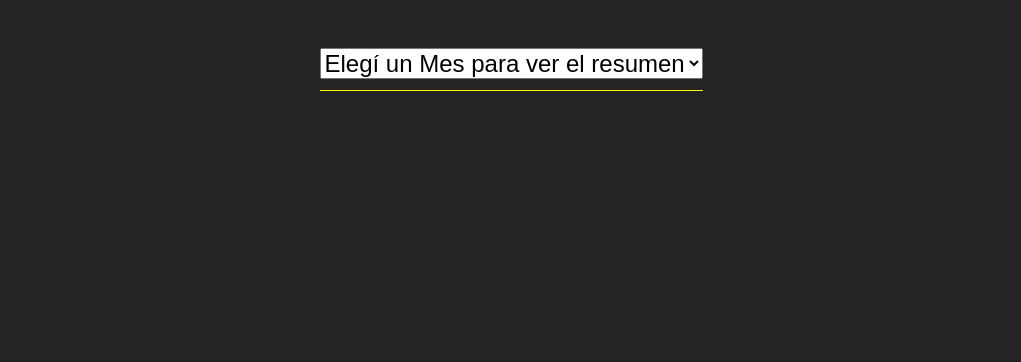
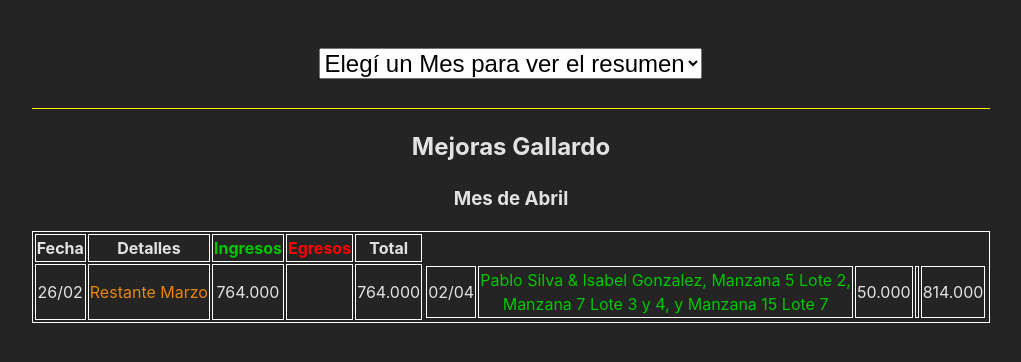
Before and after one commit to Dynezel/mejoras-gallardo, a React (Vite) app: page /abril in a window 1280 px wide. Shown: the top 362 px of the page, without its empty margins (129-1150 px from the left). Built offline with nearby package versions, Linux system fonts and the light colour scheme.

Commit message:
Pagos nuevos

```diff
--- a/src/App.jsx
+++ b/src/App.jsx
@@ -4,6 +4,7 @@ import Febrero from './Components/Febrero'
 import { BrowserRouter, Routes, Route, Link } from 'react-router-dom'
 import Marzo from './Components/Marzo'
 import Navbar from './Components/Navbar'
+import Abril from './Components/Abril'
 
 function App() {
   const [count, setCount] = useState(0)
@@ -15,6 +16,7 @@ function App() {
         <Routes>
           <Route path='/febrero' element={<Febrero />} />
           <Route path='/marzo' element={<Marzo/>} />
+          <Route path='/abril' element={<Abril/>} />
         </Routes>
       </BrowserRouter>
     </>
--- /dev/null
+++ b/src/Components/Abril.jsx
@@ -0,0 +1,39 @@
+import React from 'react'
+
+export default function Abril() {
+    return (
+        <div>
+            <h2>Mejoras Gallardo</h2>
+            <h3>Mes de Abril</h3>
+            <table>
+                <thead>
+                    <tr>
+                        <th>Fecha</th>
+                        <th>Detalles</th>
+                        <th className="ingresos">Ingresos</th>
+                        <th className="egresos">Egresos</th>
+                        <th>Total</th>
+                    </tr>
+                </thead>
+                <tbody>
+                    <tr>
+                        <td>26/02</td>
+                        <td className="restante">Restante Marzo</td>
+                        <td>764.000</td>
+                        <td></td>
+                        <td>764.000</td>
+                        <tr>
+                            <td>02/04</td>
+                            <td className="ingresos">
+                            Pablo Silva & Isabel Gonzalez, Manzana 5 Lote 2, <br/> Manzana 7 Lote 3 y 4, y Manzana 15 Lote 7{" "}
+                            </td>
+                            <td>50.000</td>
+                            <td></td>
+                            <td>814.000</td>
+                        </tr>
+                    </tr>
+                </tbody>
+            </table>
+        </div >
+    )
+}
--- a/src/Components/Navbar.jsx
+++ b/src/Components/Navbar.jsx
@@ -15,6 +15,10 @@ export default function Navbar() {
         if(mes == "/marzo") {
             navigate(mes)
         }
+        if(mes == "/abril") {
+            navigate(mes)
+        }
+
     }
 
     return (
@@ -23,6 +27,7 @@ export default function Navbar() {
             <option value="default" className='enlace-resumen'> Elegí un Mes para ver el resumen </option>
             <option value="/febrero" className='enlace-resumen'> Resumen del Mes de Febrero </option>
             <option value="/marzo" className='enlace-resumen'> Resumen del Mes de Marzo </option>
+            <option value="/abril" className='enlace-resumen'> Resumen del Mes de Abril </option>
             </select>
         </nav>
     )
```
